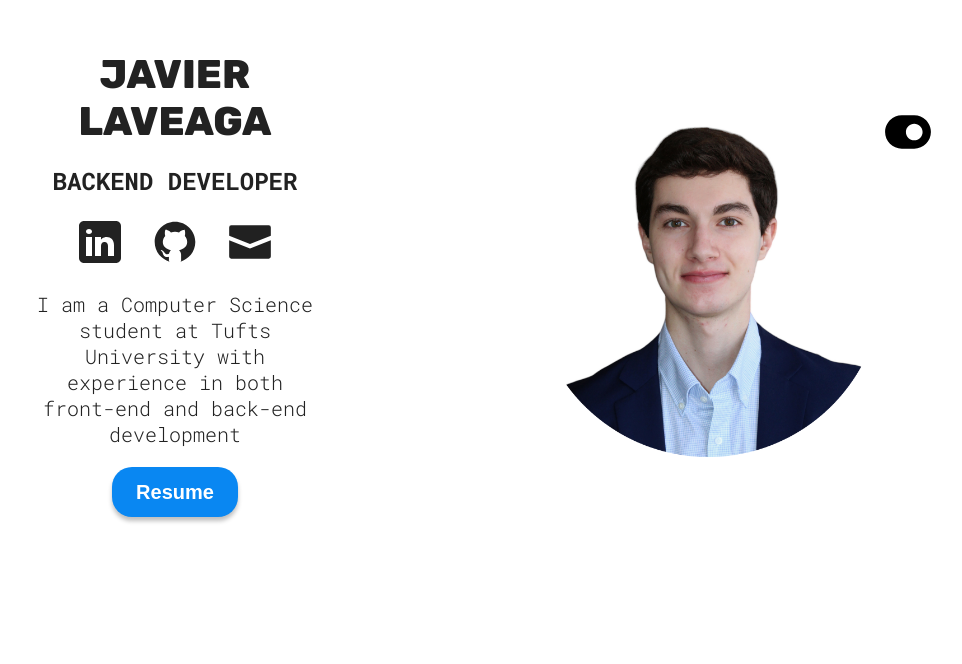
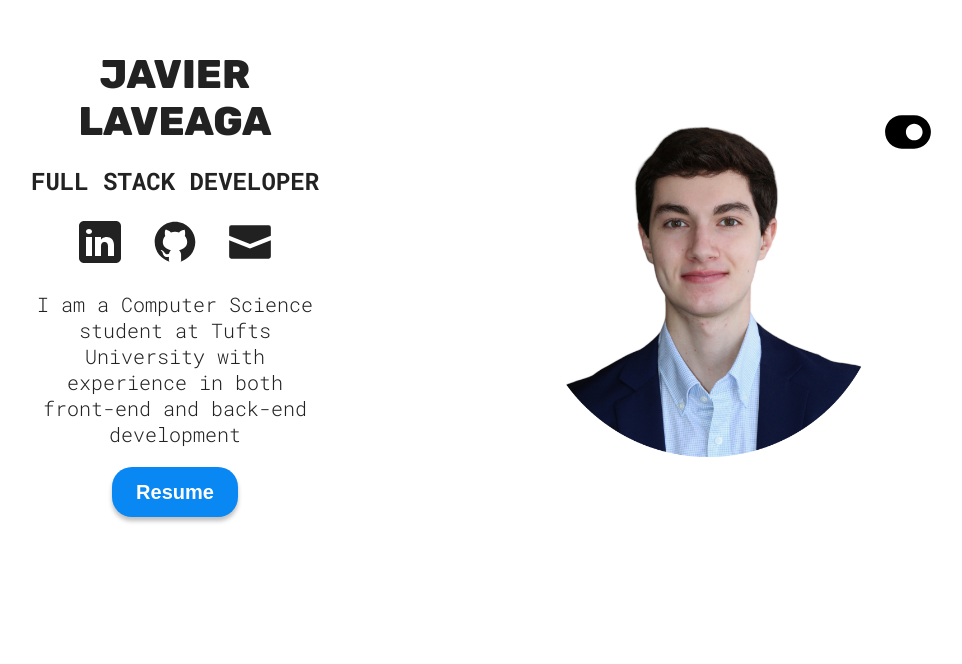
Before and after one commit to javier-la200426/javier-laveaga-web, a React (Vite) app: page / in a window 1280 px wide. Shown: the part 136-800 px from the top of the page, without its empty margins (183-1145 px from the left). Built offline with nearby package versions, Linux system fonts and the light colour scheme.

Commit message:
Update Courtois.jsx

```diff
--- a/src/sections/Courtois/Courtois.jsx
+++ b/src/sections/Courtois/Courtois.jsx
@@ -47,7 +47,7 @@ function Courtois() {
             <br />
             Laveaga
           </h1>
-          <h2>Backend Developer</h2>
+          <h2>Full Stack Developer</h2>
           <span>
             <a href = "https://www.linkedin.com/in/javier-laveaga-4220aa268/" target = "_blank" >
               <img src = {LinkedinIcon} alt = "LinkedIn icon" />
```
